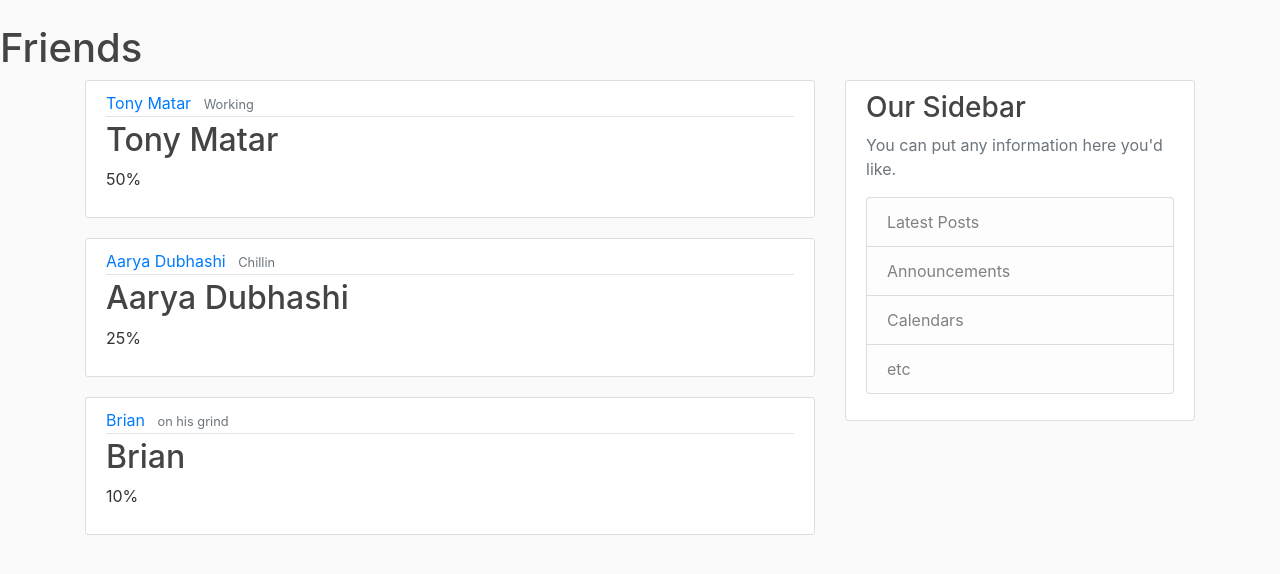
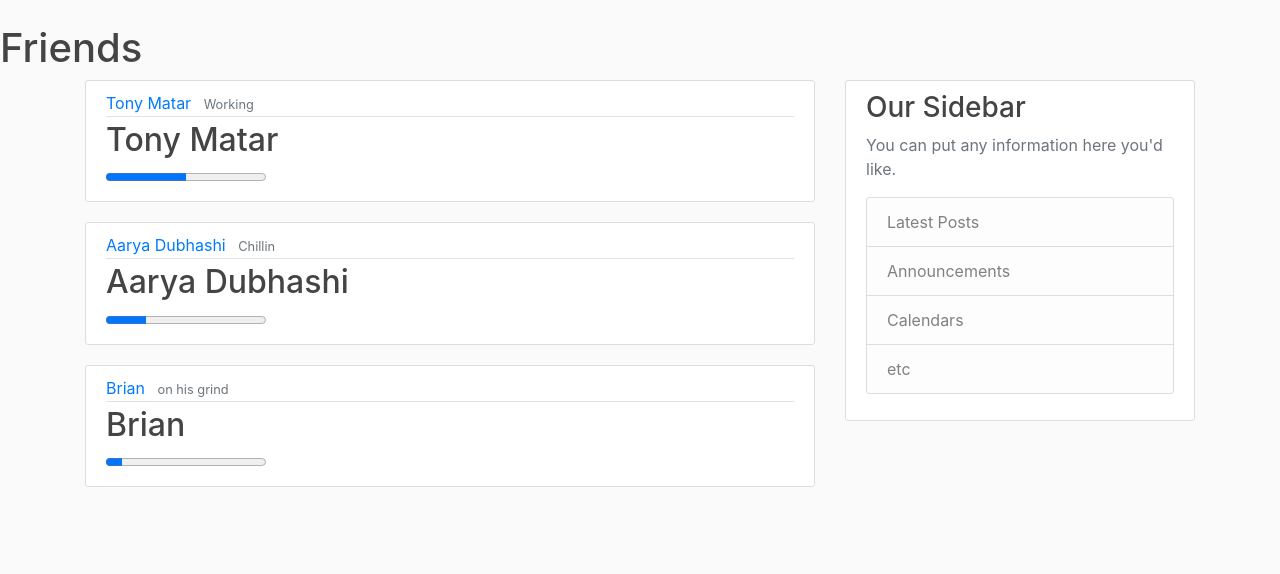
Before and after one commit to brian-baugher/BitCamp2023, a Django app: page /friends/ in a window 1280 px wide. Shown: the part 56-630 px from the top of the page. Run offline with Django 4.2, Linux system fonts and the light colour scheme; some libraries are stand-ins or nearby versions.

Commit message:
progress

```diff
--- a/friends_list_app/views.py
+++ b/friends_list_app/views.py
@@ -6,17 +6,17 @@ friends = [     # database
     {
         'name': 'Tony Matar',
         'status' : 'Working',
-        'progress' : '50%',
+        'progress' : '50',
     },
     {
         'name': 'Aarya Dubhashi',
         'status' : 'Chillin',
-        'progress' : '25%',
+        'progress' : '25',
     },
     {
         'name': 'Brian',
         'status': 'on his grind',
-        'progress': '10%'
+        'progress': '10'
     }
 ]
 
--- a/templates/friend.html
+++ b/templates/friend.html
@@ -13,6 +13,7 @@
                     <small class="text-muted">{{ friend.status}}</small>
                 </div>
                 <h2><a class="article-title" href="#">{{ friend.name }}</a></h2>
+                <progress value = {{ friend.progress }} max = "100"/>
                 <p class="article-content">{{ friend.progress }}</p>
             </div>
         </article>
```
